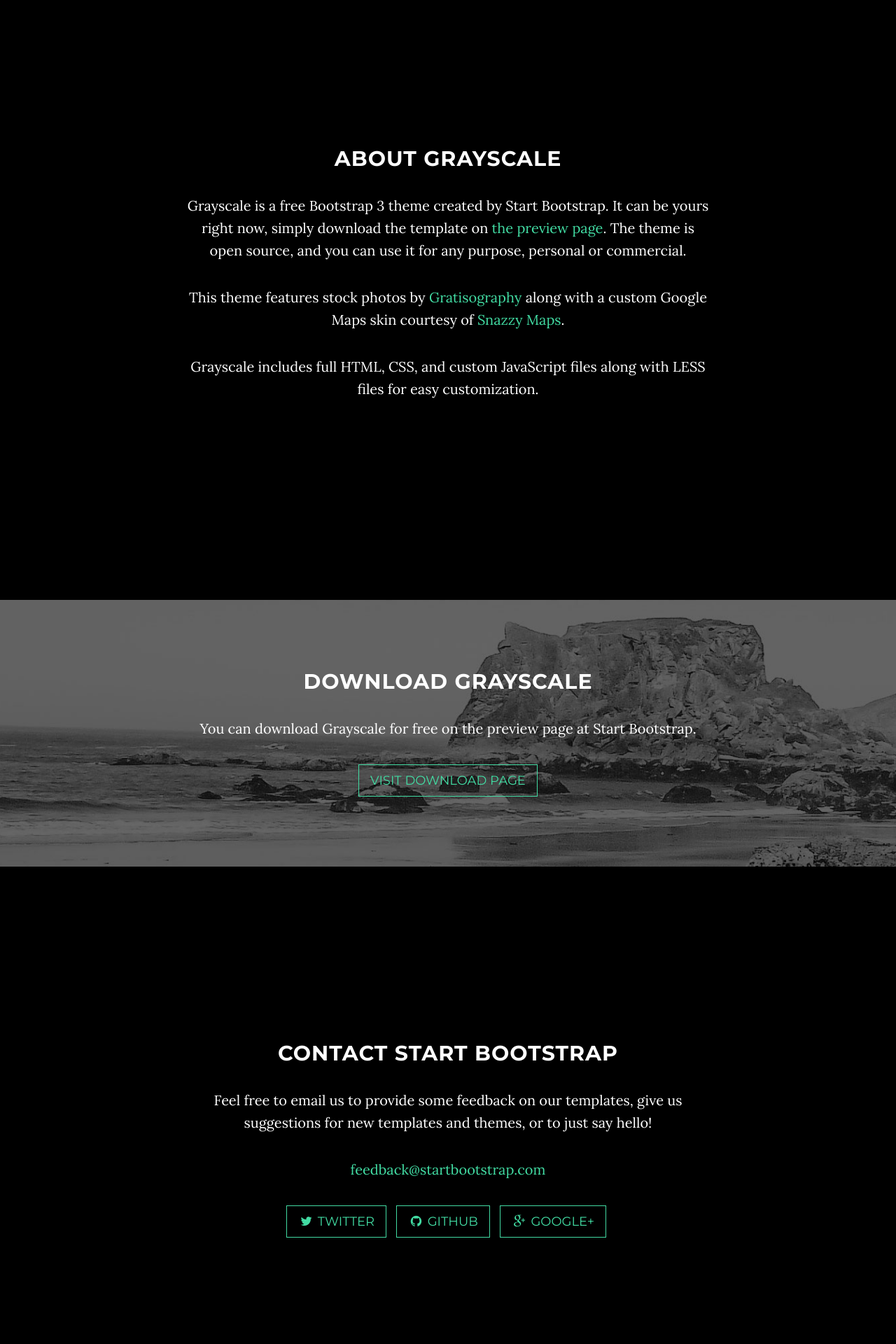
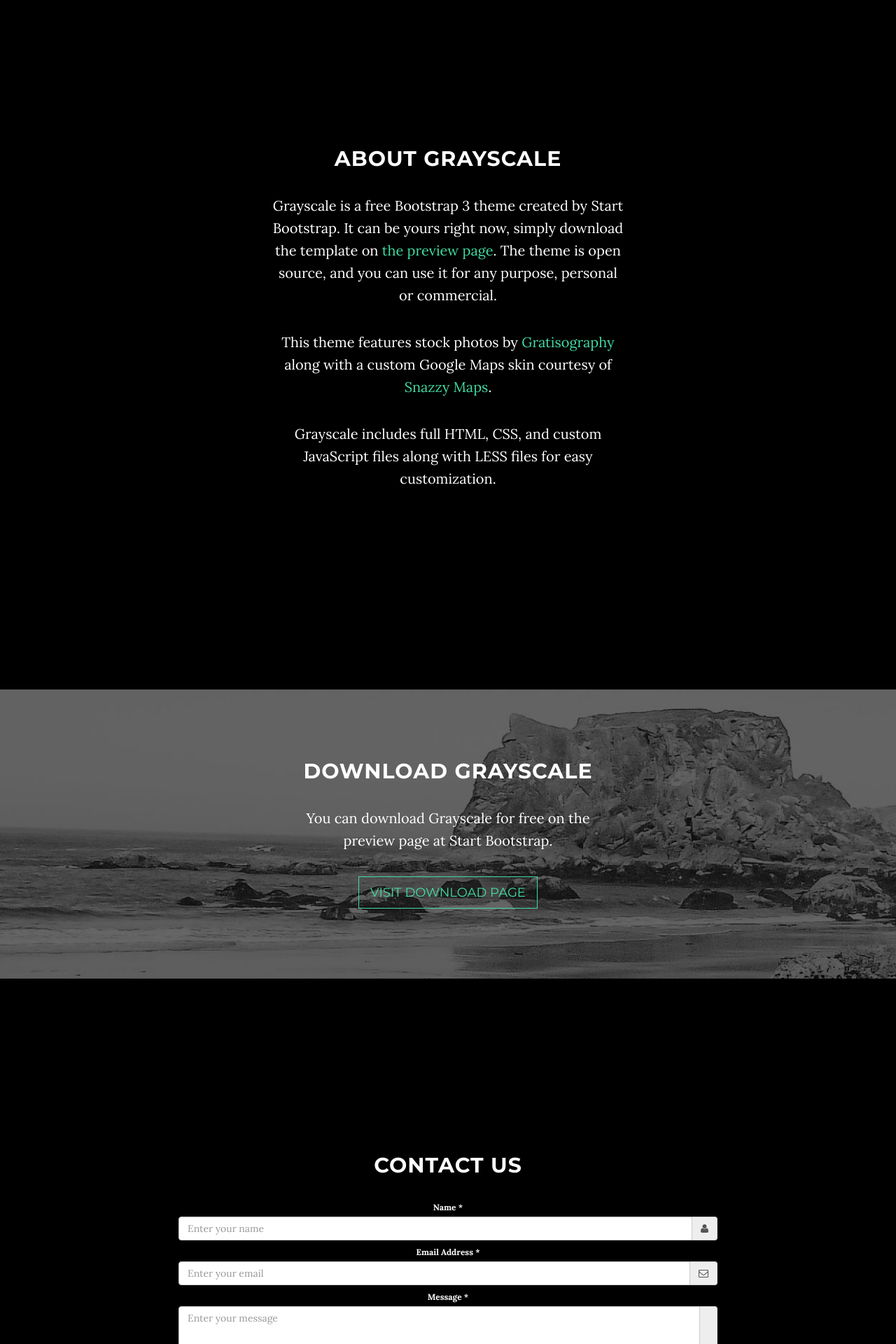
Before and after one commit to 2015-Arizona-Opportunity-Hack/Team13, a PHP site: page /public/index.html in a window 1280 px wide. Shown: the part 840-2760 px from the top of the page at 70% size. Run offline with PHP 8.4, Linux system fonts and the light colour scheme; some libraries are stand-ins or nearby versions.

Commit message:
Add contact form on home page

```diff
--- a/public/css/grayscale.css
+++ b/public/css/grayscale.css
@@ -371,3 +371,14 @@
 body {
     webkit-tap-highlight-color: rgba(255,255,255,.2);
 }
+
+.container {
+    width: auto;
+    max-width: 800px;
+}
+.form-group {
+    margin-bottom: 8px;
+}
+#feedbackForm {
+     font-size: 12px;
+}
--- a/public/index.html
+++ b/public/index.html
@@ -113,23 +113,68 @@
     <!-- Contact Section -->
     <section id="contact" class="container content-section text-center">
         <div class="row">
-            <div class="col-lg-8 col-lg-offset-2">
-                <h2>Contact Start Bootstrap</h2>
-                <p>Feel free to email us to provide some feedback on our templates, give us suggestions for new templates and themes, or to just say hello!</p>
-                <p><a href="mailto:feedback@startbootstrap.com">feedback@startbootstrap.com</a>
-                </p>
-                <ul class="list-inline banner-social-buttons">
-                    <li>
-                        <a href="https://twitter.com/SBootstrap" class="btn btn-default btn-lg"><i class="fa fa-twitter fa-fw"></i> <span class="network-name">Twitter</span></a>
-                    </li>
-                    <li>
-                        <a href="https://github.com/IronSummitMedia/startbootstrap" class="btn btn-default btn-lg"><i class="fa fa-github fa-fw"></i> <span class="network-name">Github</span></a>
-                    </li>
-                    <li>
-                        <a href="https://plus.google.com/+Startbootstrap/posts" class="btn btn-default btn-lg"><i class="fa fa-google-plus fa-fw"></i> <span class="network-name">Google+</span></a>
-                    </li>
-                </ul>
+        <div class="container">
+      <div id="contact_form" class="row">
+        <div class="col-md-12">
+          <h2>Contact Us</h2>
+          <form role="form" id="feedbackForm" data-toggle="validator" data-disable="false">
+            <div class="form-group">
+              <label class="control-label" for="name">Name *</label>
+              <div class="input-group">
+                <input type="text" class="form-control" id="name" name="name" data-validation="required length" data-validation-length="max100" name="name" placeholder="Enter your name" required/>
+                <span class="input-group-addon"><i class="fa fa-user bigicon"></i></span>
+              </div>
+              <span class="help-block" style="display: none;">Please enter your name.</span>
             </div>
+            <!-- UNCOMMENT HERE IF YOU WANT TITLE, COMPANY, WEBSITE OR PHONE FIELDS - you must also uncomment values in $fields_req in sendmail.php
+            <div class="form-group">
+              <label class="control-label" for="title">Title</label>
+              <input type="text" class="form-control optional" id="title" name="title" />
+            </div>
+            <div class="form-group">
+              <label class="control-label" for="company">Company</label>
+              <input type="text" class="form-control optional" id="company" name="company" />
+            </div>
+            <div class="form-group">
+              <label class="control-label" for="website">Website</label>
+              <input type="url" class="form-control optional" id="website" name="website" />
+            </div>
+            <div class="form-group">
+              <label class="control-label" for="phone">Phone</label>
+              <input type="tel" class="form-control optional" id="phone" name="phone" placeholder="Enter your phone (Optional)"/>
+              <span class="help-block" style="display: none;">Please enter a valid phone number.</span>
+            </div>
+            -->
+            <div class="form-group">
+              <span class="help-block" style="display: none;">Please enter a valid e-mail address.</span>
+            </div>
+            <div class="form-group">
+              <label class="control-label" for="email">Email Address *</label>
+              <div class="input-group">
+                <input type="email" class="form-control" id="email" data-validation="required email" name="email" placeholder="Enter your email" required/>
+                <span class="input-group-addon"><i class="fa fa-envelope-o bigicon"></i></span>
+              </div>
+              <span class="help-block" style="display: none;">Please enter a valid e-mail address.</span>
+            </div>
+            <div class="form-group">
+              <label class="control-label" for="message">Message *</label>
+              <div class="input-group">
+                <textarea rows="5" cols="30" class="form-control" id="message" data-validation="required length" data-validation-length="max999" name="message" placeholder="Enter your message" required></textarea>
+                <span class="input-group-addon"><!--<i class="glyphicon glyphicon-unchecked form-control-feedback">--></i></span>
+              </div>
+              <span class="help-block" style="display: none;">Please enter a message.</span>
+            </div>
+            <div class="form-group">
+              <div class="g-recaptcha" data-sitekey="your_site_key"></div>
+              <span class="help-block" style="display: none;">Please check that you are not a robot.</span>
+            </div>
+            <span class="help-block" style="display: none;">Please enter a the security code.</span>
+            <button type="submit" id="feedbackSubmit" class="btn btn-primary btn-lg" data-loading-text="Sending..." style="display: block; margin-top: 10px;">Send Feedback</button>
+          </form>
+        </div><!--/span-->
+      </div><!--/row-->
+      <hr>
+    </div><!--/.container-->
         </div>
     </section>
 
@@ -161,6 +206,9 @@
     <!-- Core.js -->
     <script src="js/core.js"></script>
 
+    <!-- Validator -->
+    <script src="//cdnjs.cloudflare.com/ajax/libs/jquery-form-validator/2.2.1/jquery.form-validator.min.js"></script>
+
 </body>
 
 </html>
--- a/public/js/core.js
+++ b/public/js/core.js
@@ -74,6 +74,37 @@
 }
 /*----Objects End----*/
 
-
+function submitContact() {
+	var data = $("#feedbackForm").serializeArray();
+    $.ajax({
+        type: 'POST',
+        url: 'Contact API',
+        data: data,
+        dataType: 'JSON',
+       rules: {
+    field: {
+      required: true,
+      email: true
+    }
+  },
+        success: function(json) {
+            console.log(json);
+            if(json.success == true) {
+                //$('#success').modal('show');
+                //window.location = "medicationauthorize.php?pet=" + json.petid + '&name=' + json.name;
+                //console.log("medicationauthorize.php?pet=" + json.petid + '&name=' + json.name);
+            } else {
+                //$('#fail').modal('show');
+            }
+        }
+    });
+}
+$.validate({
+    modules : 'location, date, security, file',
+    onSuccess : function() {
+    submitContact();
+        return false; // Will stop the submission of the form
+    }
+ });
 
 });
```
Also changed, not shown: public/css/core.css (+10 -0 lines).
